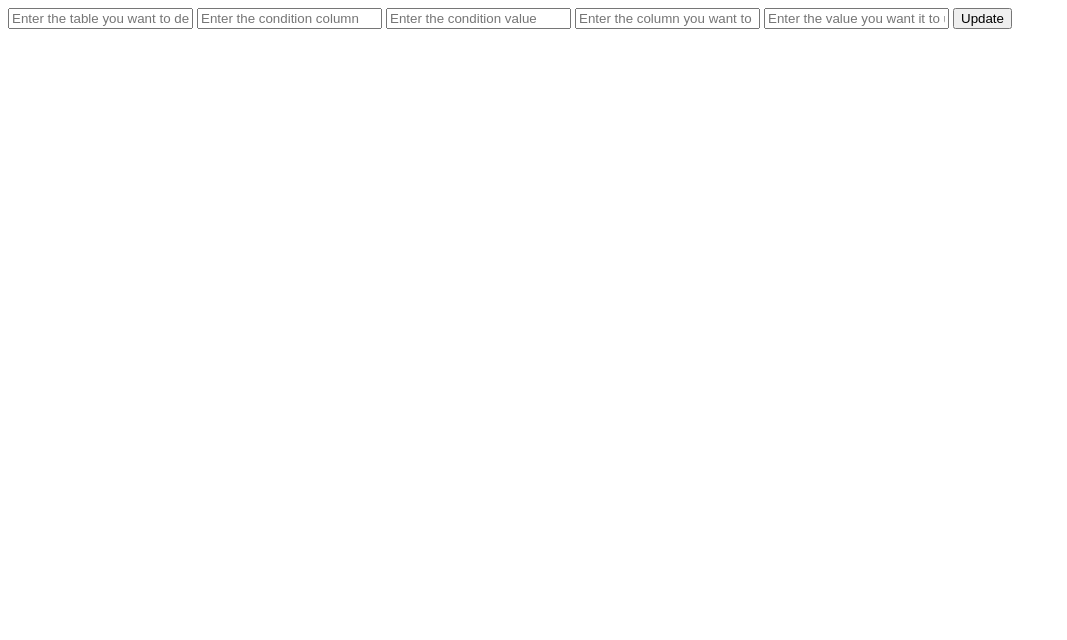
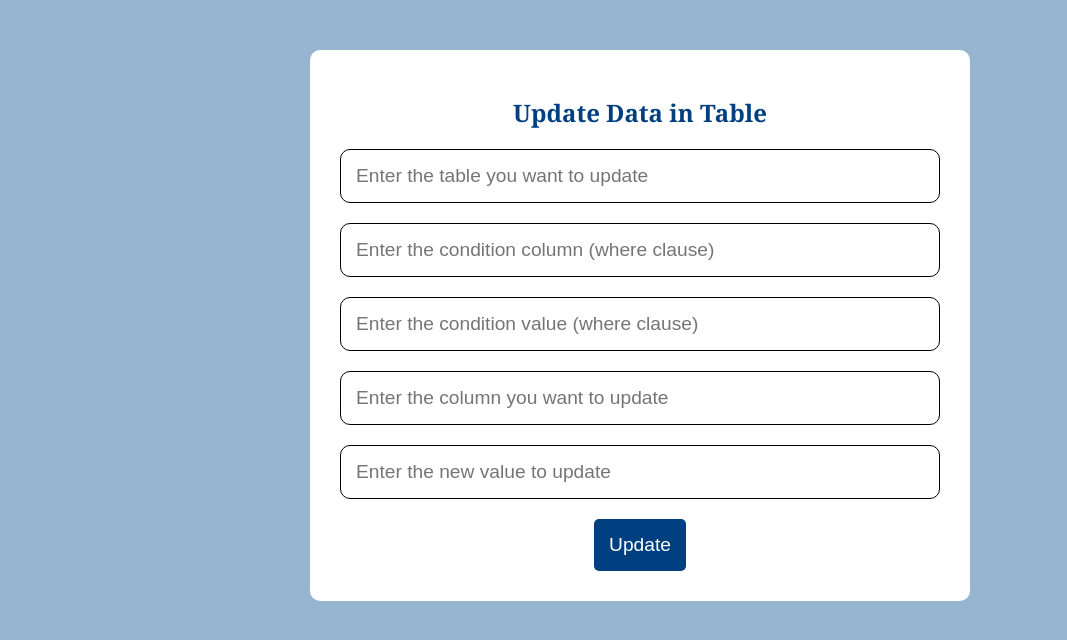
Before and after one commit to dong1827/CPS630, a plain HTML site: page Assignment/IT-2/update.html in a window 1280 px wide. Shown: the whole page, without its empty margins (0-1067 px from the left). Drawn offline with nearby package versions, Linux system fonts and the light colour scheme.

Commit message:
dbmaintain styling

```diff
--- a/Assignment/IT-1/Cart.css
+++ b/Assignment/IT-1/Cart.css
@@ -29,8 +29,29 @@ body {
     color: rgb(187, 224, 237);
     cursor: pointer;
 }
+
+.dbMaintain {
+    display: none;
+}
+
+.dbContent {
+    display: none;
+}
+
+.show {
+    display: block;
+}
+
 .msg {
     margin-bottom: 20px;
+}
+
+h2 {
+    font-size: 1.5rem;
+}
+
+p {
+    font-size: 1.2rem;
 }
 
 #cart-items {
@@ -59,7 +80,7 @@ body {
     margin-top: 10px;
 }
 
-button {
+#remove {
     background-color: red;
     color: white;
     border: none;
@@ -73,9 +94,11 @@ button {
 }
 
 #checkout-btn {
+    margin: 20px auto 0;
     background-color: green;
     color: white;
     padding: 10px;
     font-size: 1.2em;
+    border: none;
     cursor: pointer;
 }
--- a/Assignment/IT-1/Cart.js
+++ b/Assignment/IT-1/Cart.js
@@ -35,7 +35,7 @@ function loadCart() {
                 <h3>${item.name}</h3>
                 <p>Price: $${item.price}</p>
                 <p>Quantity: ${item.quantity}</p>
-                <button onclick="removeFromCart(${index})">Remove</button>
+                <button id="remove" onclick="removeFromCart(${index})">Remove</button>
             </div>
         `;
         cartContainer.appendChild(itemElement);
--- /dev/null
+++ b/Assignment/IT-2/dbStyles.css
@@ -0,0 +1,51 @@
+body {
+    margin: 0;
+    font-family: Georgia, 'Times New Roman', Times, serif;
+    background-color: #97b5d0;
+    text-align: center;
+}
+
+.container {
+    max-width: 600px;
+    margin: 0 auto;
+    margin-top: 50px;
+    background-color: white;
+    padding: 30px;
+    border-radius: 10px;
+}
+
+h1 {
+    font-size: 24px;
+    color: #004080;
+    margin-bottom: 20px;
+}
+
+.form-group {
+    margin-bottom: 20px;
+}
+
+input {
+    width: 100%;
+    padding: 15px;
+    font-size: 1.2rem;
+    border-radius: 10px;
+    border: 1px solid;
+    box-sizing: border-box;
+}
+
+
+button {
+    display: block;
+    padding: 15px;
+    font-size: 1.2rem;
+    margin: 20px auto 0;
+    cursor: pointer;
+    background-color: #004080;
+    color: white;
+    border: none;
+    border-radius: 5px;
+}
+
+button:hover {
+    background-color: #003366;
+}
--- a/Assignment/IT-2/update.html
+++ b/Assignment/IT-2/update.html
@@ -3,27 +3,36 @@
 <head>
     <meta charset="UTF-8">
     <meta name="viewport" content="width=device-width, initial-scale=1.0">
-    <title>OSP</title>
-    <link rel="stylesheet" href="">
+    <title>OSP - Update</title>
+    <link rel="stylesheet" href="dbStyles.css">
     <script src="https://ajax.googleapis.com/ajax/libs/jquery/3.6.0/jquery.min.js"></script>
     <script src="sql.js"></script>
 </head>
 
 <body>
-    <div>
+    <div class="container">
+        <h1>Update Data in Table</h1>
         <form id="sqlForm">
-            <div>
-                <!--make a css to make this input larget-->
-                <input type="text" id="table" name="table" placeholder="Enter the table you want to delete" required>
-                <input type="text" id="whereCol" name="whereCol" placeholder="Enter the condition column" required>
-                <input type="text" id="whereVal" name="whereVal" placeholder="Enter the condition value" required>
+            <div class="form-group">
+                <input type="text" id="table" name="table" placeholder="Enter the table you want to update" required>
+            </div>
+            <div class="form-group">
+                <input type="text" id="whereCol" name="whereCol" placeholder="Enter the condition column (where clause)" required>
+            </div>
+            <div class="form-group">
+                <input type="text" id="whereVal" name="whereVal" placeholder="Enter the condition value (where clause)" required>
+            </div>
+            <div class="form-group">
                 <input type="text" id="setCol" name="setCol" placeholder="Enter the column you want to update" required>
-                <input type="text" id="setVal" name="setVal" placeholder="Enter the value you want it to update to" required>
-                <button type="button" onclick="updateSQL()">Update</button>
             </div>
+            <div class="form-group">
+                <input type="text" id="setVal" name="setVal" placeholder="Enter the new value to update" required>
+            </div>
+            <button type="button" onclick="updateSQL()">Update</button>
         </form>
     </div>
-    <div id="result">
 
-    </div>
+    <div id="result"></div>
+
 </body>
+</html>
```
Also changed, not shown: Assignment/IT-1/AboutUs.css (+12 -0 lines), Assignment/IT-1/AboutUs.html (+0 -1 lines), Assignment/IT-1/Shopping.css (+12 -0 lines), Assignment/IT-2/delete.html (+14 -10 lines), Assignment/IT-2/insert.html (+14 -11 lines), Assignment/IT-2/search.html (+11 -10 lines), Assignment/IT-2/select.html (+14 -8 lines).
